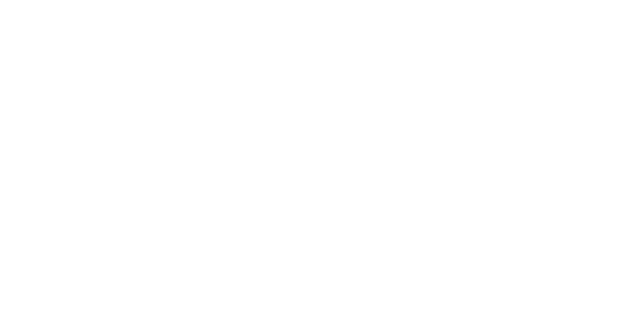
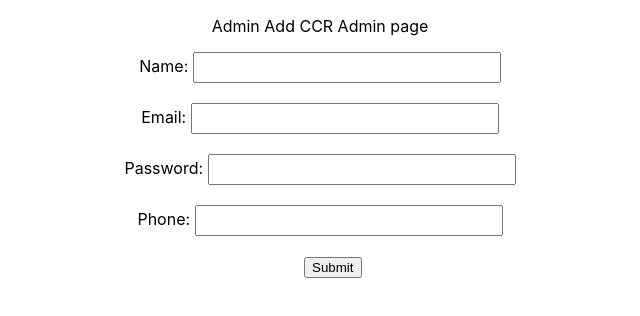
Before and after one commit to gauravbasantani/ccr-react, a React (Create React App) app: page /addccradmin in a window 1280 px wide. Before the commit this address had no page. Shown: the top 316 px of the page, without its empty margins (320-960 px from the left). Built offline with nearby package versions, Linux system fonts and the light colour scheme.

Commit message:
new changes

```diff
--- a/src/App.tsx
+++ b/src/App.tsx
@@ -8,11 +8,15 @@
 import HRRegister from './components/HRRegister';
 import { BrowserRouter, Routes, Route } from 'react-router-dom';
 import RatingForm from './components/RatingForm';
+import AdminLogin from './components/AdminLogin';
 import Home from './components/Home';
 import Rating from './components/Rating';
 import ForgotPasswordCand from './components/ForgotPasswordCand';
 import EnterOTP from './components/EnterOTP';
 import EnterPassword from './components/EnterPassword';
+import CCRAdmin from './components/CCRAdmin';
+import SuperAdmin from './components/SuperAdmin';
+import AddCcrAdmin from './components/AddCcrAdmin';
 
 
 function App() {
@@ -34,6 +38,13 @@
    <Route path='/enterotp' element={<EnterOTP/>}/>
    <Route path='/enterpassword' element={<EnterPassword/>}/>
 
+   <Route path='/adminlogin' element={<AdminLogin/>}/>
+   <Route path='/ccradmindash' element={<CCRAdmin/>}/>
+   <Route path='/superadmindash' element={<SuperAdmin/>}/>
+   <Route path='/addccradmin' element={<AddCcrAdmin/>}/>
+
+
+
 
     </Routes>
     </BrowserRouter>
--- /dev/null
+++ b/src/components/AddCcrAdmin.tsx
@@ -0,0 +1,92 @@
+import axios from 'axios';
+import React, { useState } from 'react'
+
+type AuthCCR ={
+    ccr_email:string,
+    ccr_password:string,
+    ccr_role:string,
+    ccr_phone:string,
+    ccr_name:string
+  }
+
+const AddCcrAdmin = () => {
+
+    const [values,setValues] = useState<AuthCCR>({
+        ccr_email:'',
+        ccr_password:'',
+        ccr_role:'',
+        ccr_phone:'',
+        ccr_name:''
+    });
+
+
+
+
+
+    const handleChange = (e :React.ChangeEvent<HTMLInputElement>) =>{
+        setValues({...values,[e.target.name] : e.target.value});
+        console.log({...values,[e.target.name] : e.target.value})
+
+
+      }
+
+    const handleSubmit = (event : React.FormEvent<HTMLFormElement>) => {
+        event.preventDefault();
+
+
+        axios.post('http://localhost:8090/addccradmin', {
+            ccr_email: values.ccr_email,
+            ccr_password : values.ccr_password,
+            ccr_role:values.ccr_role,
+            ccr_phone:values.ccr_phone,
+            ccr_name:values.ccr_name
+
+
+
+
+        })
+        .then(
+
+            (response) => {
+                alert("Data Saved")
+
+            },
+            (error) => {
+
+                console.log(error);
+                alert("Please enter valid details.")
+            }
+        )
+    }
+
+  return (
+
+
+        <div style={{textAlign:'center'}}>
+        <form onSubmit={(e) => handleSubmit(e)} >
+
+        <p>Admin Add CCR Admin page</p>
+
+
+
+            Name: <input type="text" onChange={handleChange}  name={"ccr_name"}/><br/><br/>
+            Email: <input type="text" onChange={handleChange}  name={"ccr_email"}/><br/><br/>
+            Password: <input type="password" onChange={handleChange}  name={"ccr_password"}/><br/><br/>
+            Phone: <input type="text" onChange={handleChange}  name={"ccr_phone"}/><br/><br/>
+
+
+            <button type={"submit"}  >Submit</button>
+        </form>
+        </div>
+
+
+
+       )
+
+
+
+
+}
+
+
+export default AddCcrAdmin
--- /dev/null
+++ b/src/components/AdminLogin.tsx
@@ -0,0 +1,76 @@
+import { useState } from 'react';
+import './Login.css'
+import {Link,useNavigate} from 'react-router-dom'
+import axios from 'axios';
+
+
+type AuthAdmin ={
+    ccr_email:string,
+    ccr_password:string
+}
+const HRLogin = () => {
+  // const [data, setData] = useState<Auth>({
+  const [data, setData] = useState<AuthAdmin>({
+    ccr_email : '',
+    ccr_password : '',
+  })
+
+
+  let navigate = useNavigate();
+
+  const handleChange = (e :React.ChangeEvent<HTMLInputElement>) =>{
+    setData({...data,[e.target.name] : e.target.value});
+
+
+  }
+  const handleSubmit = (e: React.FormEvent<HTMLFormElement>)=>{
+    e.preventDefault();
+    axios.post('http://localhost:8090/ccrlogin', {
+        ccr_email: data.ccr_email,
+     ccr_password : data.ccr_password
+
+
+    }).then(res=>{
+      console.log(res);
+
+
+      localStorage.setItem('ccr_email', res.data.ccr_email);
+      localStorage.setItem('ccr_name', res.data.ccr_name);
+
+      let roleccr = localStorage.setItem('ccr_role', res.data.ccr_role);
+
+      if( res.data.ccr_role == 'ccr'){
+
+          navigate("/ccradmindash");
+      }  else{
+        if(res.data.ccr_role =='super'){
+            navigate("/superadmindash")
+        }
+      }
+
+
+
+
+    }).catch(()=>{
+      console.log("error")
+    })
+  }
+  return (
+    <div className='login'>
+
+    <div className='container'>
+        <p className='heading'>Admin Login</p>
+
+        <form className='form' onSubmit={(e)=>handleSubmit(e)}>
+            <input type='email' name={'ccr_email'} value={data.ccr_email} id='hr_email' onChange={(e)=>handleChange(e)} placeholder='Enter email address' />
+            <input type='password' name={'ccr_password'} value={data.ccr_password} id='hr_password' onChange={(e)=>handleChange(e)} placeholder='Enter passsword' />
+            <button className='btn' type={'submit'}>Submit</button>
+           <Link className='lin' to="/registerhr" >Register</Link>
+
+         </form>
+    </div>
+    </div>
+  )
+}
+
+export default HRLogin;
--- /dev/null
+++ b/src/components/CCRAdmin.tsx
@@ -0,0 +1,14 @@
+import React from 'react'
+import { useNavigate } from 'react-router';
+
+const CCRAdmin = () => {
+
+
+    let ccr_name=localStorage.getItem("ccr_name");
+    let ccr_role=localStorage.getItem("ccr_role");
+  return (
+    <div>Welcome {ccr_name} as CCRAdmin</div>
+  )
+}
+
+export default CCRAdmin
--- a/src/components/CandidateLogin.tsx
+++ b/src/components/CandidateLogin.tsx
@@ -41,6 +41,8 @@
             <input type='email' name={'candidate_email'} value={data.candidate_email} id='candidate_email' onChange={(e)=>handleChange(e)} placeholder='Enter email address' />
             <input type='password' name={'candidate_password'} value={data.candidate_password} id='candidate_password' onChange={(e)=>handleChange(e)} placeholder='Enter passsword' />
            <Link className='lin' to="/registercandidate" >Register</Link>
+           <Link className='lin' to="/enteremail" >Forgot Password ?</Link>
+           <br/>
             <button className='btn' type={'submit'}>Submit</button>
          </form>
     </div>
--- a/src/components/EnterOTP.tsx
+++ b/src/components/EnterOTP.tsx
@@ -34,6 +34,7 @@
       })
       .catch(() => {
         console.log('Please Enter Correct OTP');
+        alert("Enter Correct OTP");
       });
   };
 
--- a/src/components/HRLogin.tsx
+++ b/src/components/HRLogin.tsx
@@ -32,13 +32,15 @@
 
     }).then(res=>{
       console.log(res);
+
       localStorage.setItem('hr_id', res.data.hr_id);
       localStorage.setItem('hr_name', res.data.hr_name);
       localStorage.setItem('hr_email', res.data.hr_email);
       localStorage.setItem('hr_role', res.data.hr_role);
 
+      navigate("/hradminDash");
 
-      navigate("/hradminDash");
+
 
     }).catch(()=>{
       console.log("error")
--- a/src/components/Home.tsx
+++ b/src/components/Home.tsx
@@ -5,8 +5,13 @@
   return (
     <div>
         <p className='heading'>Welcome to CCR</p>
-      <Link to='/logincandidate' > <button>Candidate Login</button></Link>
-        <Link to='/loginhr'><button>HR Login</button></Link>
+
+      <Link to='/logincandidate' > <button>Candidate Login</button></Link>&nbsp;
+        <Link to='/loginhr'><button>HR Login</button></Link>&nbsp;
+        <Link to='/adminlogin'><button>Admin Login</button></Link>
+
+
+
     </div>
   )
 }
--- a/src/components/Login.css
+++ b/src/components/Login.css
@@ -16,6 +16,7 @@
     justify-content: center;
     font-size: 24px;
     font-weight: 600;
+    /* text-align: center; */
 }
 .form{
     margin: 25px;
@@ -36,6 +37,11 @@
 
     width: 60px;
     margin: auto;
+
+}
+button{
+margin-left: 2%;
+
 }
 
 .lin{
--- /dev/null
+++ b/src/components/SuperAdmin.tsx
@@ -0,0 +1,15 @@
+import React from 'react'
+import { Link } from 'react-router-dom';
+
+const SuperAdminDash = () => {
+  let ccr_name=localStorage.getItem("ccr_name");
+  let ccr_role=localStorage.getItem("ccr_role");
+return (
+  <>
+  <div>Welcome {ccr_name} as Super Admin</div>
+  <Link to='/addccradmin'> <button>ADD CCR ADMIN</button></Link>
+  </>
+)
+}
+
+export default SuperAdminDash
```
